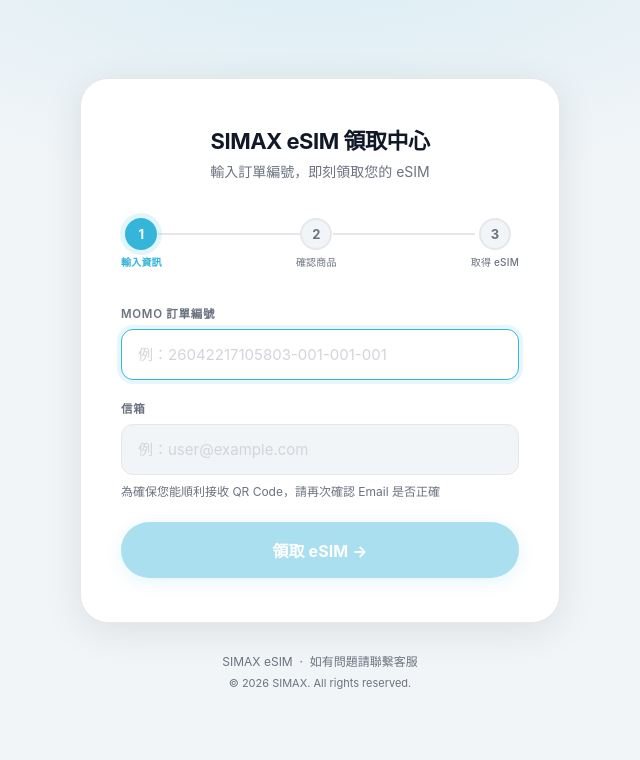
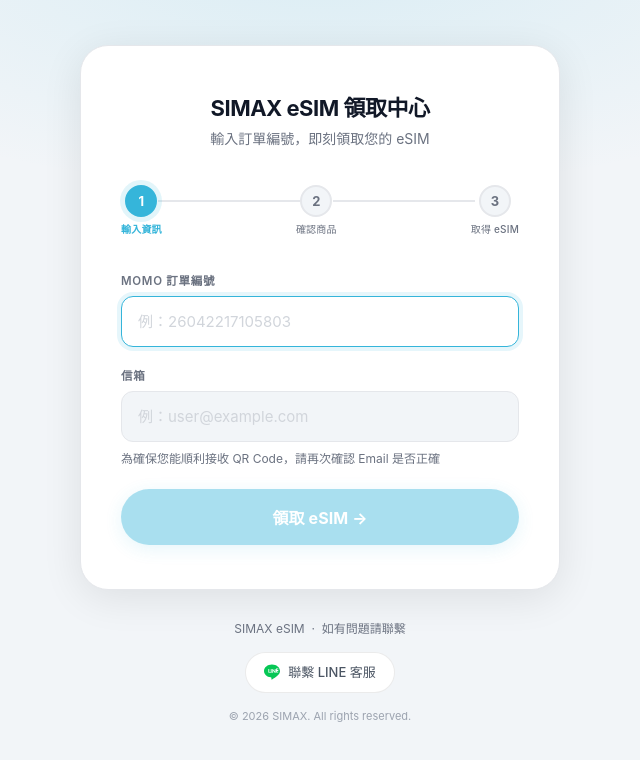
Before and after one commit to lemengsim/simax-claim-frontend, a Next.js app: page / in a window 1280 px wide. Shown: the top 760 px of the page, without its empty margins (320-960 px from the left). Built offline with nearby package versions, Linux system fonts and the light colour scheme.

Commit message:
UI/UX V2.2: placeholder + LINE 客服按鈕 + 退貨頁文案 + 單件也走 Step 2

```diff
--- a/pages/index.js
+++ b/pages/index.js
@@ -122,7 +122,7 @@ function ResultDjb({ item, onBack }) {
           className="btn-ios"
           style={{ display: 'flex', textDecoration: 'none', marginTop: 16 }}
         >
-          <span style={{ fontSize: 20 }}>📲</span>
+          <span style={{ fontSize: 20 }}></span>
           <span>一鍵立即安裝 eSIM</span>
         </a>
       )}
@@ -198,27 +198,24 @@ function ResultRecovering({ onConfirm }) {
     <div style={{ textAlign: 'center', padding: '4px 0 8px' }}>
       <div style={{
         width: 64, height: 64, borderRadius: '50%',
-        background: 'rgba(234,179,8,0.10)',
+        background: 'rgba(59,130,246,0.08)',   // 柔和藍底
         display: 'flex', alignItems: 'center', justifyContent: 'center',
         margin: '0 auto 16px',
-        fontSize: 32,
-      }}>⚠️</div>
+        fontSize: 34,
+        color: '#3b82f6',                       // 藍色資訊圖示
+        lineHeight: 1,
+      }}>ⓘ</div>
       <div style={{ fontSize: 18, fontWeight: 600, color: 'var(--text)', marginBottom: 10 }}>
-        兌換功能暫停使用
+        訂單狀態確認中
       </div>
       <p style={{ color: 'var(--muted)', fontSize: 14, lineHeight: 1.8, margin: '0 0 28px' }}>
-        系統偵測到此訂單目前已進入退換貨或回收流程。<br />
-        為保護您的權益，網卡派發功能已暫停。<br />
-        如有疑問，歡迎聯繫 SIMAX 客服人員協助。
+        由於您的訂單目前正在處理退換貨流程，<br />
+        領取功能已暫時關閉。<br />
+        這是為了確保您的權益不受影響，請您諒解。
       </p>
-      <a
-        href="mailto:service@simax-esim.com"
-        className="btn-submit"
-        style={{ display: 'flex', textDecoration: 'none', marginBottom: 12 }}
-      >
-        聯繫客服
-      </a>
-      <button className="btn-secondary" onClick={onConfirm}>返回</button>
+      <button className="btn-submit" onClick={onConfirm}>
+        好的，我了解了
+      </button>
     </div>
   );
 }
@@ -361,14 +358,8 @@ export default function ClaimPage() {
       const normalized = normalizeResponse(data);
       setItems(normalized);
 
-      if (normalized.length === 1) {
-        // 單件直接跳 Step 3
-        setActiveItem(normalized[0]);
-        setStep(3);
-      } else {
-        // 多件進 Card List
-        setStep(2);
-      }
+      // 不論單件/多件都進 Step 2 讓客人確認商品再按「領取」
+      setStep(2);
     } catch (err) {
       setError(err.message);
     } finally {
@@ -447,7 +438,7 @@ export default function ClaimPage() {
                 <label>MOMO 訂單編號</label>
                 <input
                   type="text"
-                  placeholder="例：26042217105803-001-001-001"
+                  placeholder="例：26042217105803"
                   value={orderNo}
                   onChange={(e) => { setOrderNo(e.target.value.trim()); setError(''); }}
                   autoFocus
@@ -544,9 +535,46 @@ export default function ClaimPage() {
         </div>
 
         {/* ── Footer ── */}
-        <div className="footer">
-          SIMAX eSIM &nbsp;·&nbsp; 如有問題請聯繫客服<br />
-          <span style={{ fontSize: 11 }}>© {new Date().getFullYear()} SIMAX. All rights reserved.</span>
+        <div className="footer" style={{ textAlign: 'center' }}>
+          <div style={{ marginBottom: 12, color: 'var(--muted)', fontSize: 12 }}>
+            SIMAX eSIM &nbsp;·&nbsp; 如有問題請聯繫
+          </div>
+          <a
+            href="https://line.me/R/ti/p/@357wafqg?ts=01291734&oat_content=url"
+            target="_blank"
+            rel="noopener noreferrer"
+            style={{
+              display: 'inline-flex',
+              alignItems: 'center',
+              gap: 8,
+              padding: '8px 18px',
+              borderRadius: 9999,
+              border: '1px solid rgba(0,0,0,0.08)',
+              background: '#fff',
+              color: '#4b5563',          // text-gray-600
+              fontSize: 13,
+              fontWeight: 500,
+              textDecoration: 'none',
+              transition: 'background 0.15s, box-shadow 0.15s',
+              cursor: 'pointer',
+            }}
+            onMouseEnter={(e) => {
+              e.currentTarget.style.background = '#f3f4f6';
+              e.currentTarget.style.boxShadow = '0 1px 2px rgba(0,0,0,0.06)';
+            }}
+            onMouseLeave={(e) => {
+              e.currentTarget.style.background = '#fff';
+              e.currentTarget.style.boxShadow = 'none';
+            }}
+          >
+            <svg width="16" height="16" viewBox="0 0 24 24" fill="#06C755" aria-hidden="true">
+              <path d="M24 10.314C24 4.943 18.615.572 12 .572S0 4.943 0 10.314c0 4.811 4.27 8.842 10.035 9.608.391.082.923.258 1.058.59.12.301.079.766.038 1.08l-.164 1.02c-.045.301-.24 1.186 1.049.645 1.291-.539 6.916-4.078 9.436-6.975C23.176 14.393 24 12.458 24 10.314M9.614 13.19H7.205c-.346 0-.627-.285-.627-.63V8.108c0-.346.281-.63.627-.63.349 0 .63.284.63.63v4.141h1.779c.349 0 .627.283.627.629 0 .344-.278.629-.627.629m1.784-.63c0 .344-.282.629-.63.629-.346 0-.627-.285-.627-.629V8.108c0-.345.281-.63.627-.63.348 0 .63.285.63.63v4.772zm5.928 0c0 .27-.175.51-.43.596-.066.021-.135.031-.2.031-.205 0-.398-.09-.519-.254l-2.464-3.353v2.98c0 .344-.278.629-.627.629-.346 0-.63-.285-.63-.629V8.108c0-.27.174-.51.428-.597.064-.022.137-.03.199-.03.194 0 .384.089.503.253l2.484 3.355v-2.98c0-.346.276-.63.628-.63.346 0 .63.284.63.63v4.452zm3.637-2.506h-1.757v1.126h1.757c.344 0 .626.282.626.629 0 .346-.282.628-.626.628h-2.389c-.344 0-.629-.282-.629-.628v-4.77c0-.345.285-.63.629-.63h2.389c.344 0 .626.285.626.63 0 .346-.282.629-.626.629h-1.757v1.124h1.757c.344 0 .626.285.626.629 0 .346-.279.626-.626.629"/>
+            </svg>
+            聯繫 LINE 客服
+          </a>
+          <div style={{ marginTop: 14, fontSize: 11, color: '#9ca3af' }}>
+            © {new Date().getFullYear()} SIMAX. All rights reserved.
+          </div>
         </div>
       </div>
     </>
```
